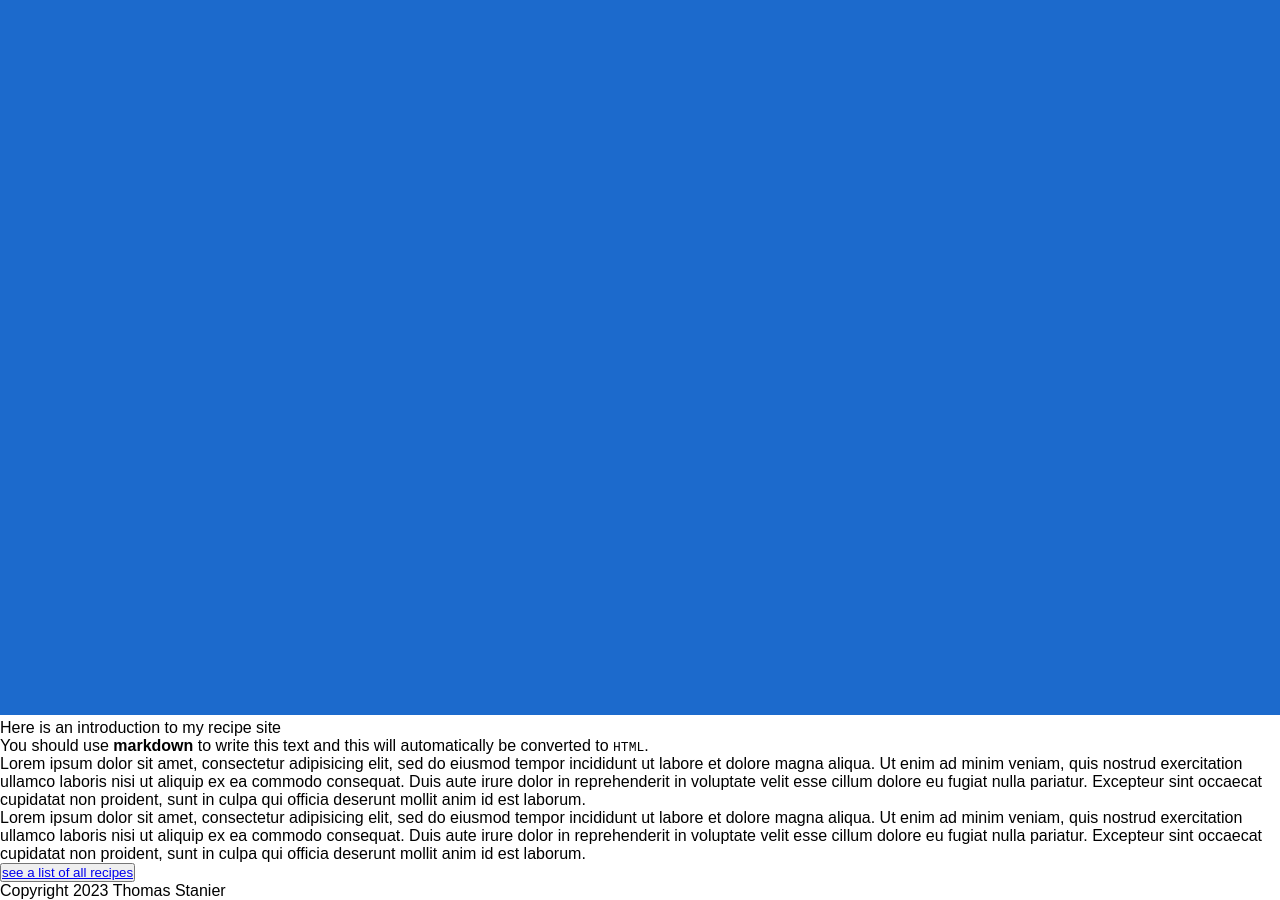
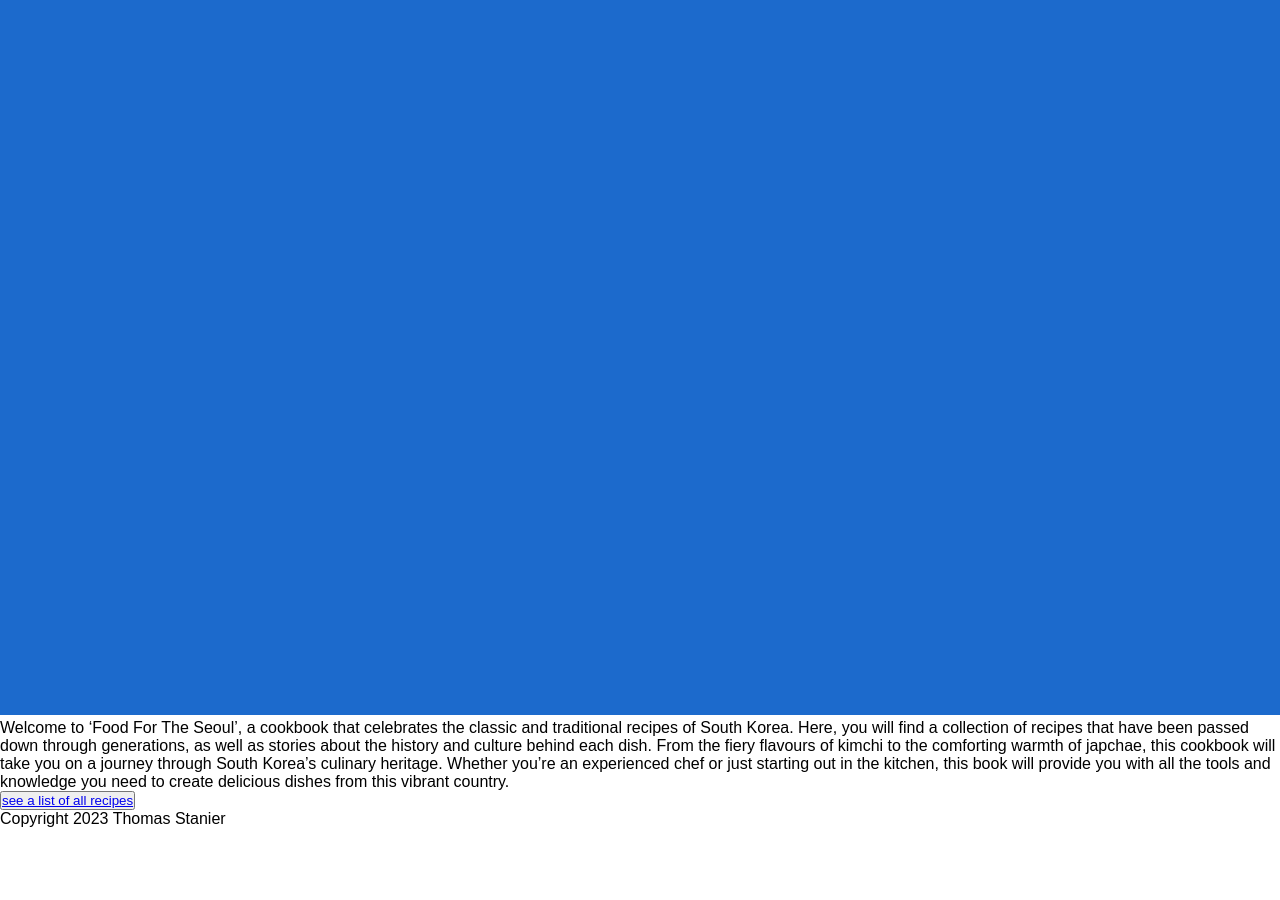
Before and after one commit to tomstanier/tomrecipes, a Jekyll site: the page built from home/index.md, in a window 1280 px wide and 900 px high, scrolled down 1222 px. Built offline with Jekyll 4.4.1, drawn with Linux system fonts in a browser that asks for light colours; after the commit the page ends 2050 px from its top, so only the background shows below that; some of the changed text lies outside the part shown.

Commit message:
Update Home Page “index”

```diff
--- a/home/index.md
+++ b/home/index.md
@@ -1,15 +1,9 @@
 ---
+title: Food For The Seoul
+coverimage: ../uploads/bookcover.jpg
+permalink: /
 layout: recipeshome
-title: Here is the name of your recipe site
-permalink: "/"
-coverimage: ../uploads/bookcover.jpg
 published: true
+date: 2023-02-02T12:54:39.458Z
 ---
-
-Here is an introduction to my recipe site
-
-You should use **markdown** to write this text and this will automatically be converted to `HTML`.
-
-Lorem ipsum dolor sit amet, consectetur adipisicing elit, sed do eiusmod tempor incididunt ut labore et dolore magna aliqua. Ut enim ad minim veniam, quis nostrud exercitation ullamco laboris nisi ut aliquip ex ea commodo consequat. Duis aute irure dolor in reprehenderit in voluptate velit esse cillum dolore eu fugiat nulla pariatur. Excepteur sint occaecat cupidatat non proident, sunt in culpa qui officia deserunt mollit anim id est laborum.
-
-Lorem ipsum dolor sit amet, consectetur adipisicing elit, sed do eiusmod tempor incididunt ut labore et dolore magna aliqua. Ut enim ad minim veniam, quis nostrud exercitation ullamco laboris nisi ut aliquip ex ea commodo consequat. Duis aute irure dolor in reprehenderit in voluptate velit esse cillum dolore eu fugiat nulla pariatur. Excepteur sint occaecat cupidatat non proident, sunt in culpa qui officia deserunt mollit anim id est laborum.
+Welcome to 'Food For The Seoul', a cookbook that celebrates the classic and traditional recipes of South Korea. Here, you will find a collection of recipes that have been passed down through generations, as well as stories about the history and culture behind each dish. From the fiery flavours of kimchi to the comforting warmth of japchae, this cookbook will take you on a journey through South Korea's culinary heritage. Whether you're an experienced chef or just starting out in the kitchen, this book will provide you with all the tools and knowledge you need to create delicious dishes from this vibrant country.
```
